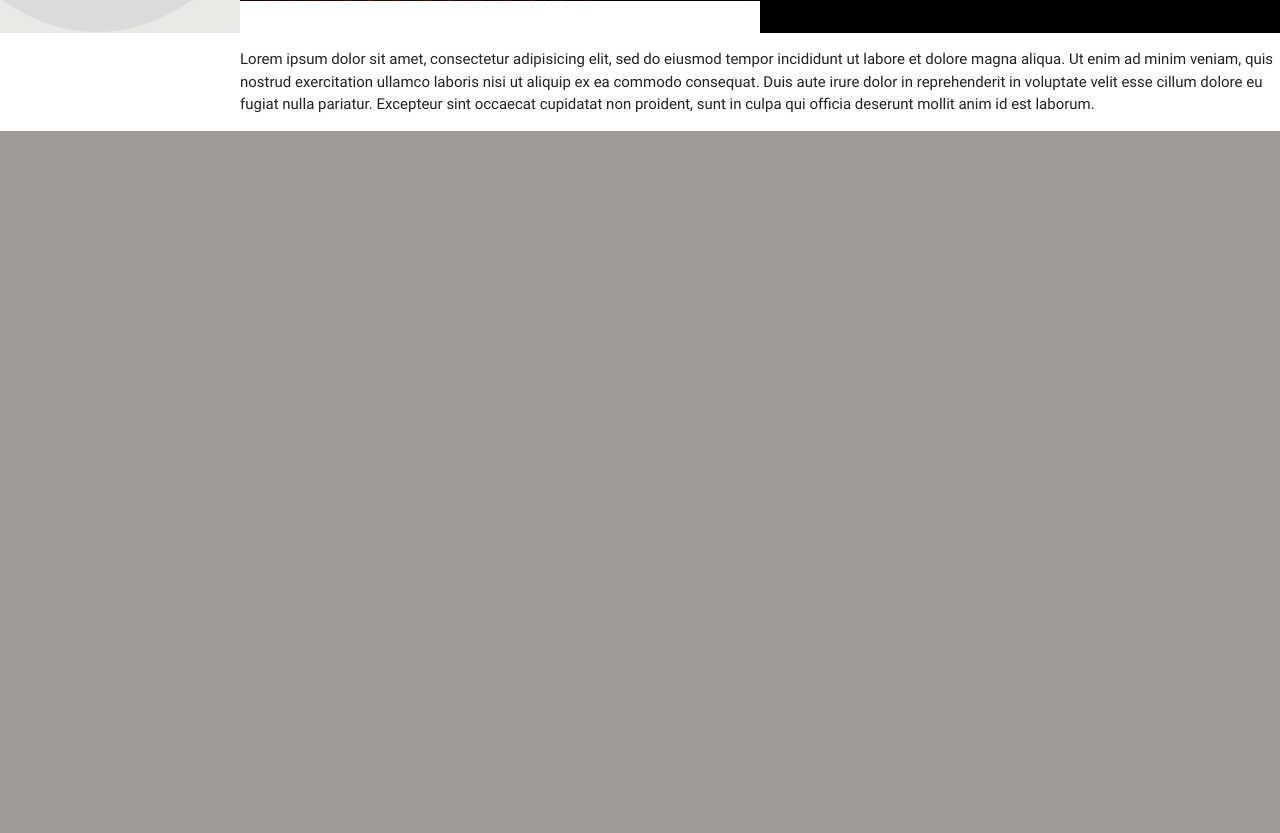
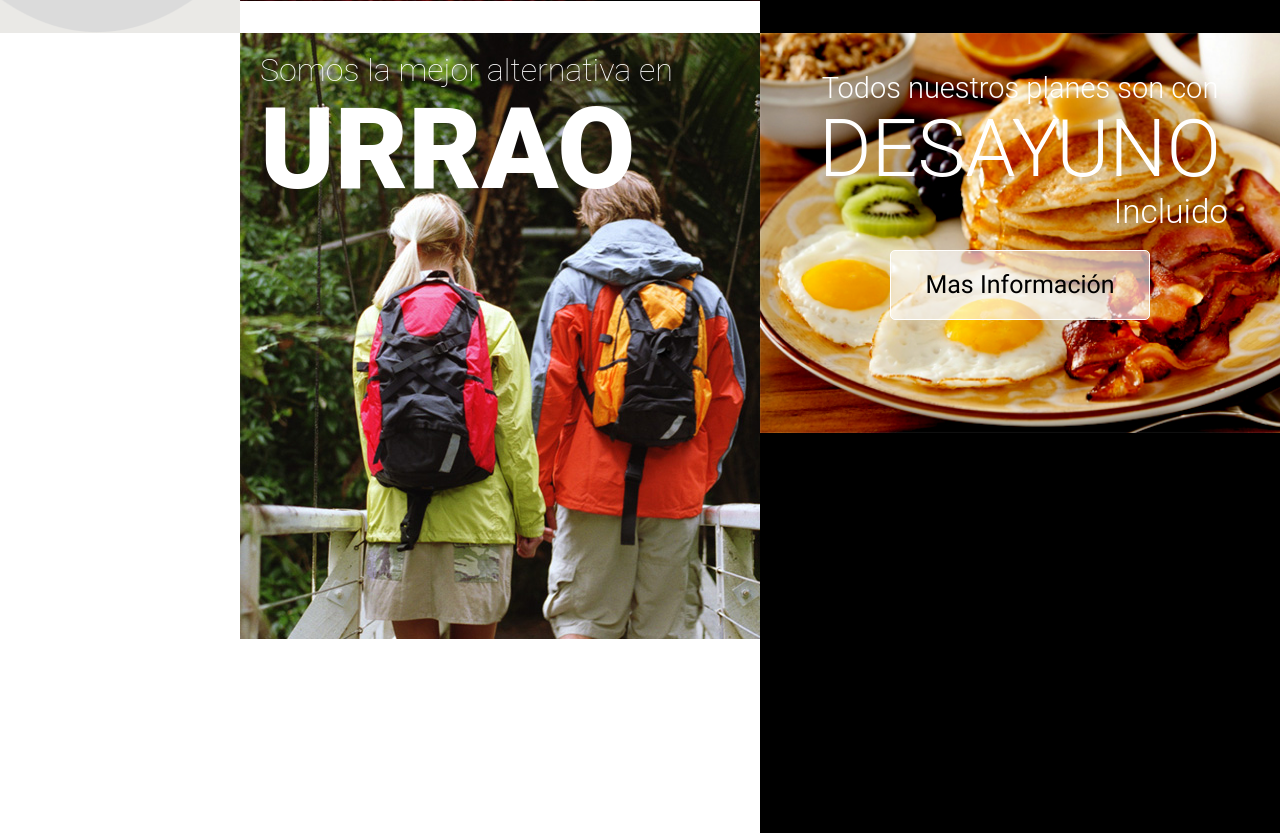
Before and after one commit to Visualizolaweb/Flores-del-paraiso, a PHP site: page / in a window 1280 px wide. Shown: the part 767-1600 px from the top of the page. Before the commit the page ends 898 px from the top, so only its background shows below. Run offline with PHP 8.4, Linux system fonts and the light colour scheme; some libraries are stand-ins or nearby versions.

Commit message:
update bottom-arrow

```diff
--- a/Views/Assets/css/main.css
+++ b/Views/Assets/css/main.css
@@ -146,7 +146,7 @@ body::-webkit-scrollbar-thumb {
 
 .arrow-bottom{
   z-index: 10;
-  bottom: 35vh;
+  bottom: 300px;
 }
 
 .arrow-top, .arrow-bottom{
@@ -214,3 +214,27 @@ body::-webkit-scrollbar-thumb {
   color: #ea6c6b;
   transition: 1s;
 }
+
+.four-pane .text{
+  height: 140px;
+  margin-bottom: -140px;
+  top: 20px;
+  position: relative;
+  z-index: 99;
+  margin-left: 20px;
+}
+
+.four-pane h3, .four-pane h4{
+  margin: 0;
+  padding: 0;
+}
+
+.four-pane h3{
+  font-family: "Roboto Thin";
+  font-size: 32.23px;
+}
+
+.four-pane h4{
+  font-family: "Roboto Black";
+  font-size: 112.66px;
+}
--- a/Views/index.php
+++ b/Views/index.php
@@ -43,12 +43,37 @@
               </div>
           </div>
         </div>
+        <div class="row">
+          <div class="col m6 four-pane">
+              <div class="text white-text">
+                <h3>Somos la mejor alternativa en</h3>
+                <h4>URRAO</h4>
+              </div>
+              <img src="Assets/img/pic-home.jpg" alt="La mejor opción de URRAO"/>
+          </div>
 
-        <div class="row">
-          <div class="col m12">
-            <p>Lorem ipsum dolor sit amet, consectetur adipisicing elit, sed do eiusmod tempor incididunt ut labore et dolore magna aliqua. Ut enim ad minim veniam, quis nostrud exercitation ullamco laboris nisi ut aliquip ex ea commodo consequat. Duis aute irure dolor in reprehenderit in voluptate velit esse cillum dolore eu fugiat nulla pariatur. Excepteur sint occaecat cupidatat non proident, sunt in culpa qui officia deserunt mollit anim id est laborum.</p>
+          <div class="col m6">
+              <div class="row">
+                <div class="col m12 yellow second-pane">
+                  <div class="text">
+                    <h4>Todos nuestros planes son con</h4>
+                    <h2>DESAYUNO</h2>
+                    <h3>Incluido</h3>
+                  </div>
+
+                  <div class="center-align">
+                    <a href="#" class="btn-panel "> Mas Información</a>
+                  </div>
+                </div>
+                <div class="col m12 black third-pane">
+                  <div class="video-container">
+
+                  </div>
+                </div>
+              </div>
           </div>
         </div>
+
       </section>
     </div>
 
```
Also changed, not shown: Views/Assets/img/pic-home.jpg (added).
